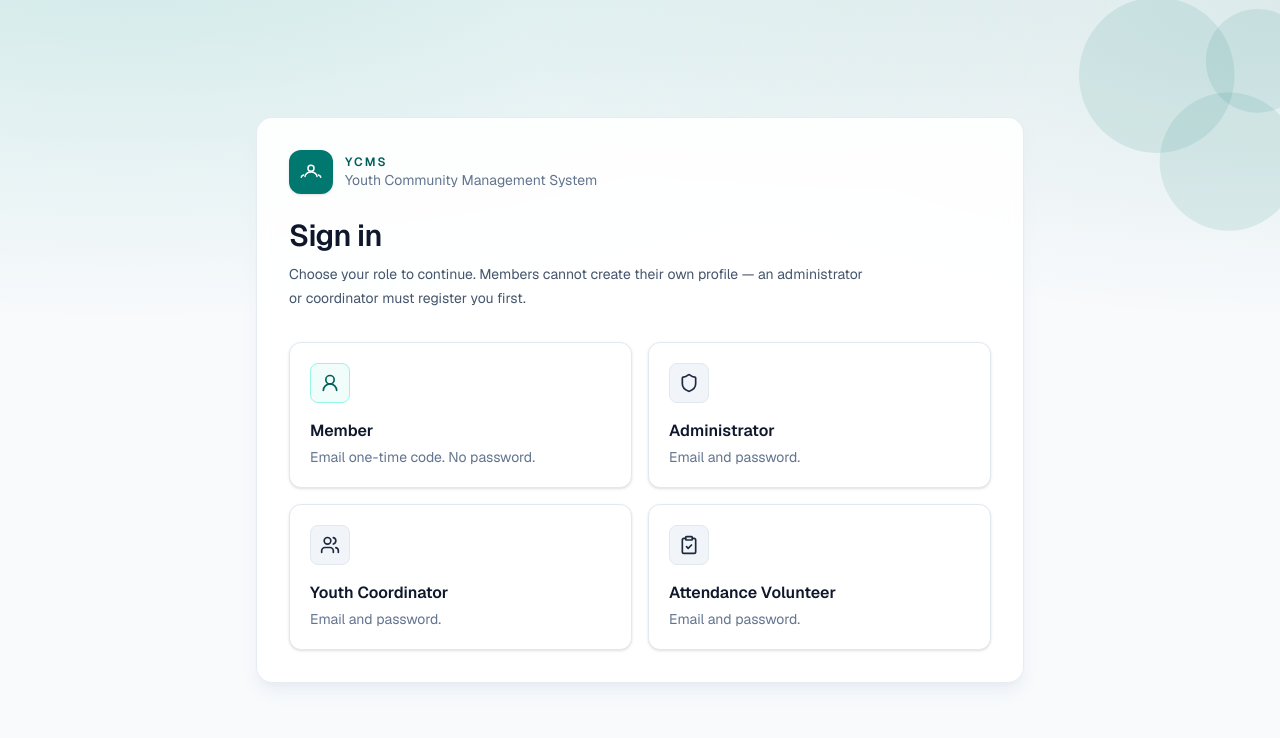
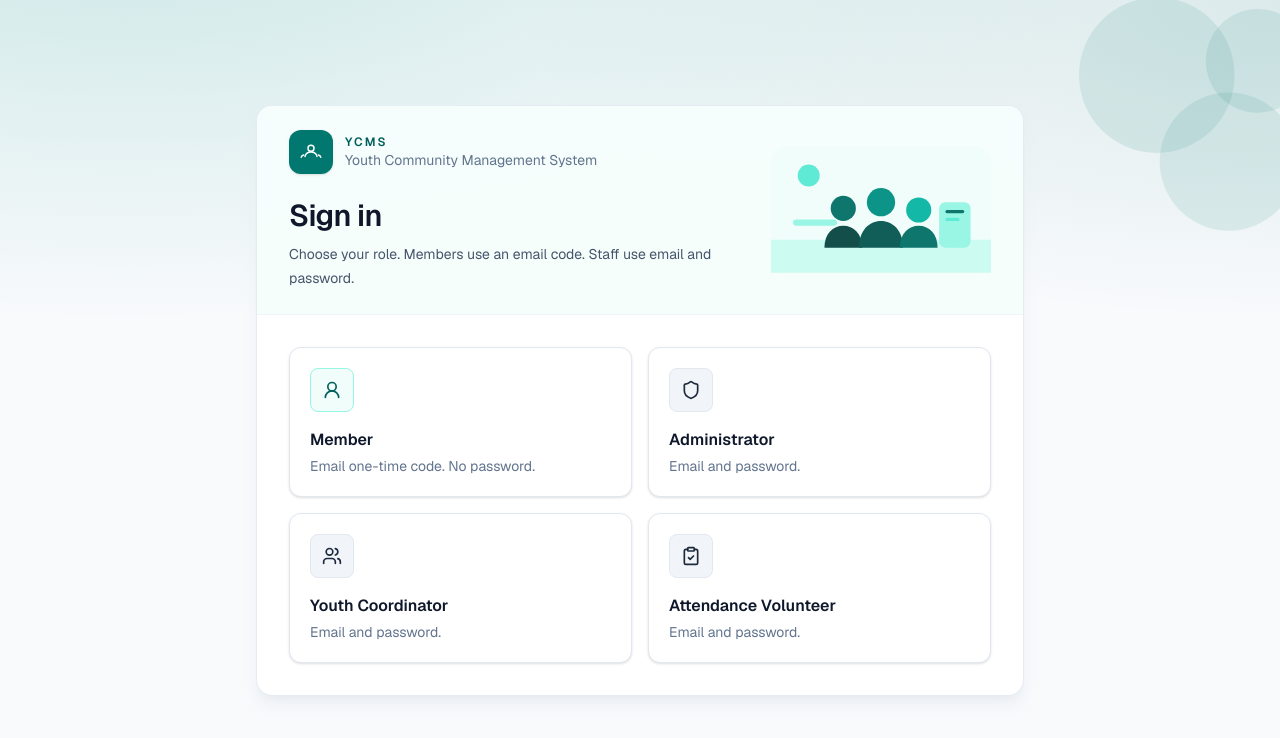
Before and after one commit to pvatsal237/YCMS, a Next.js app: page / in a window 1280 px wide. Shown: the top 738 px of the page. Built offline with nearby package versions, Linux system fonts and the light colour scheme; no server answers.

Commit message:
Show the meetup illustration on the sign-in chooser layout.
Co-authored-by: pvatsal237 <pvatsal237@users.noreply.github.com>

```diff
--- a/src/components/auth/SignInChooser.tsx
+++ b/src/components/auth/SignInChooser.tsx
@@ -1,6 +1,7 @@
 import Link from "next/link";
 import { ClipboardCheck, Shield, Users, UserRound } from "lucide-react";
 import { AuthBackdrop, AuthBrand } from "@/components/auth/AuthShell";
+import { CommunityIllustration } from "@/components/auth/CommunityIllustration";
 
 const CHOICES = [
   {
@@ -36,14 +37,18 @@ const CHOICES = [
 export function SignInChooser() {
   return (
     <AuthBackdrop>
-      <div className="rounded-2xl border border-slate-200/80 bg-white/90 p-8 shadow-lg shadow-slate-200/70 backdrop-blur">
-        <AuthBrand />
-        <h1 className="text-3xl font-semibold tracking-tight text-slate-900">Sign in</h1>
-        <p className="mt-2 max-w-xl text-sm leading-6 text-slate-600">
-          Choose your role to continue. Members cannot create their own profile — an
-          administrator or coordinator must register you first.
-        </p>
-        <div className="mt-8 grid gap-4 sm:grid-cols-2">
+      <div className="overflow-hidden rounded-2xl border border-slate-200/80 bg-white/95 shadow-lg shadow-slate-200/70">
+        <div className="grid items-center gap-6 border-b border-slate-100 bg-teal-50/60 px-8 py-6 md:grid-cols-[1fr_220px]">
+          <div>
+            <AuthBrand />
+            <h1 className="text-3xl font-semibold tracking-tight text-slate-900">Sign in</h1>
+            <p className="mt-2 max-w-md text-sm leading-6 text-slate-600">
+              Choose your role. Members use an email code. Staff use email and password.
+            </p>
+          </div>
+          <CommunityIllustration className="hidden h-36 w-full md:block" />
+        </div>
+        <div className="grid gap-4 p-8 sm:grid-cols-2">
           {CHOICES.map((choice) => {
             const Icon = choice.icon;
             return (
@@ -53,9 +58,9 @@ export function SignInChooser() {
                 className="group rounded-xl border border-slate-200 bg-white p-5 shadow-sm transition hover:-translate-y-0.5 hover:border-teal-600 hover:shadow-md"
               >
                 <span
-                  className={`inline-flex h-10 w-10 items-center justify-center rounded-lg border ${choice.accent}`}
+                  className={`inline-flex h-11 w-11 items-center justify-center rounded-lg border ${choice.accent}`}
                 >
-                  <Icon className="h-5 w-5" />
+                  <Icon className="h-5 w-5" aria-hidden />
                 </span>
                 <span className="mt-4 block text-base font-semibold text-slate-900 group-hover:text-teal-800">
                   {choice.title}
```
